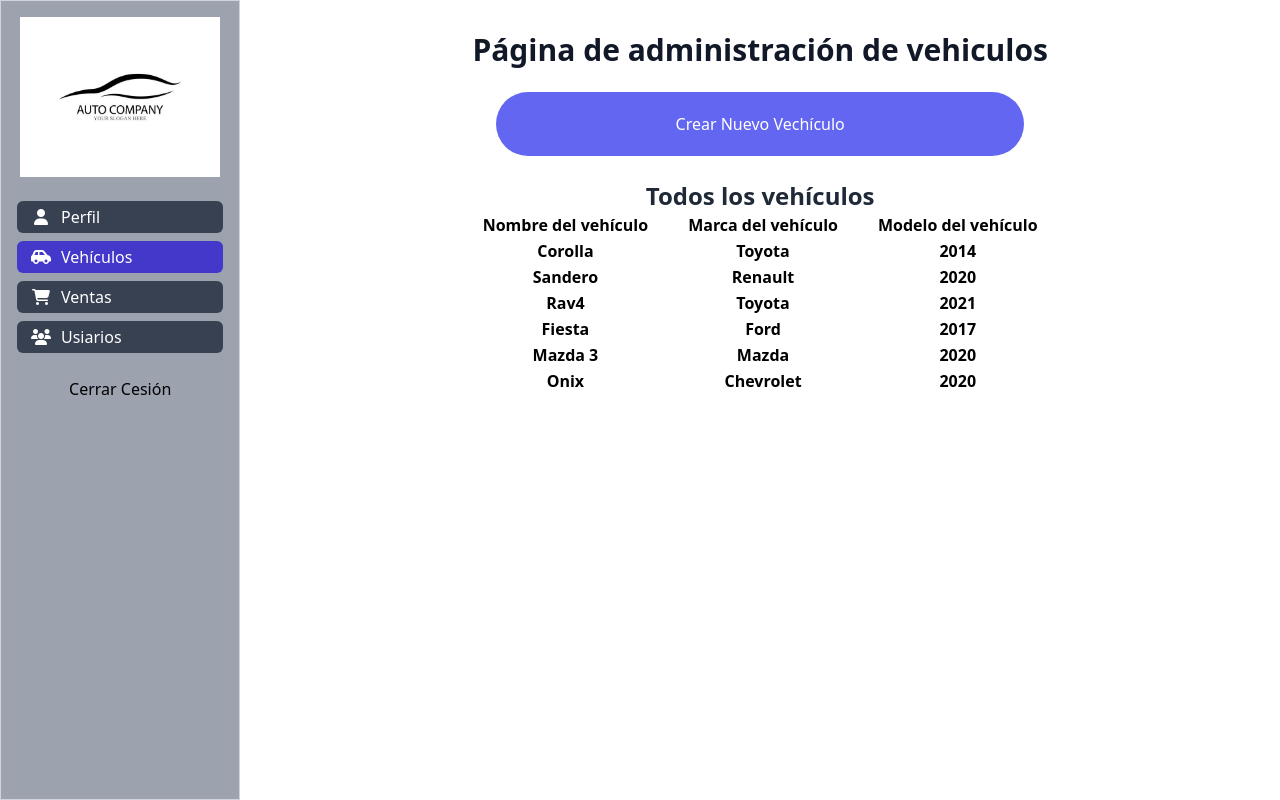
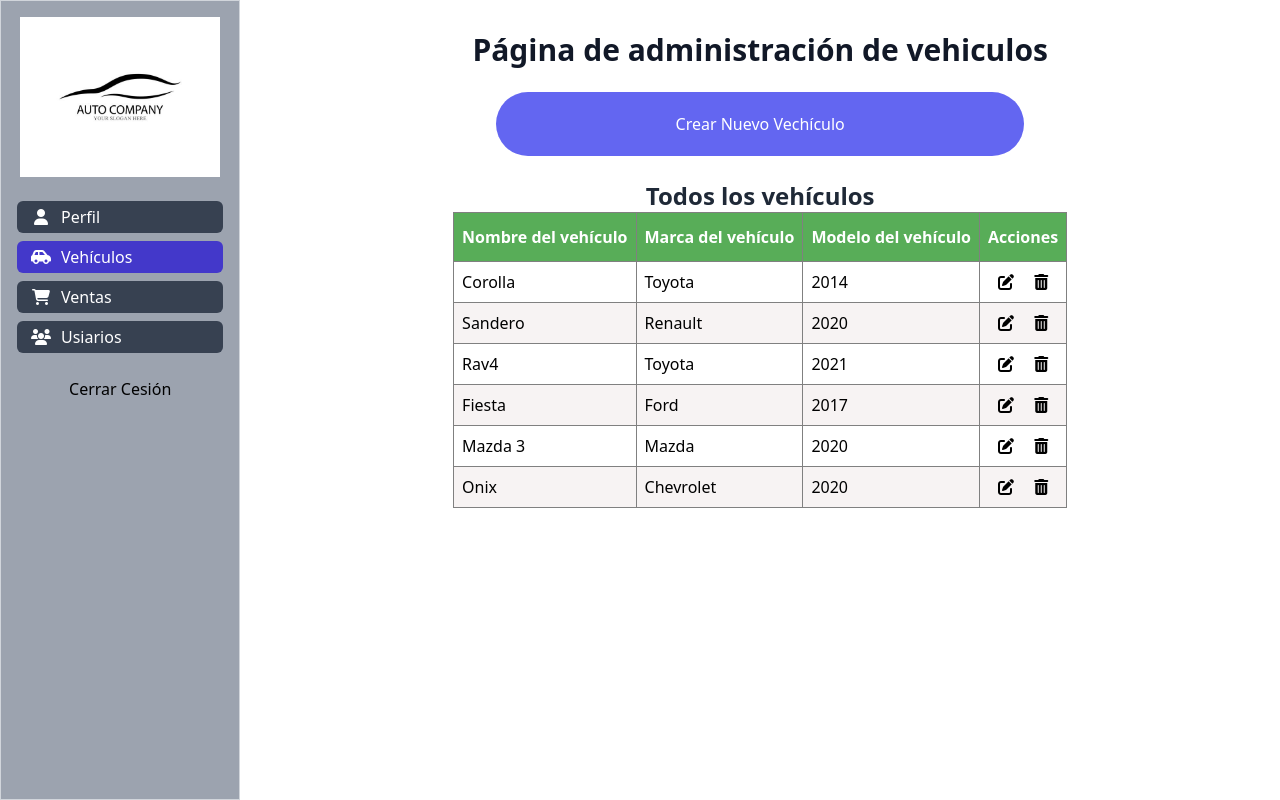
Before and after one commit to MINTIC-ciclo-3-Personal/ExplicacionConcesionario, a React (Create React App) app: page /admin/vehiculos in a window 1280 px wide. Built offline with nearby package versions, Linux system fonts and the light colour scheme.

Commit message:
no tengo server ni insomia

```diff
--- a/package.json
+++ b/package.json
@@ -7,6 +7,7 @@
     "@testing-library/react": "^13.0.1",
     "@testing-library/user-event": "^13.5.0",
     "axios": "^0.26.1",
+    "nanoid": "^3.3.3",
     "react": "^18.0.0",
     "react-dom": "^18.0.0",
     "react-router-dom": "^5.2.0",
--- a/src/pages/admin/Vehiculos.jsx
+++ b/src/pages/admin/Vehiculos.jsx
@@ -2,40 +2,41 @@
 import React, { useEffect, useRef, useState } from 'react'
 import { ToastContainer, toast } from 'react-toastify';
 import 'react-toastify/dist/ReactToastify.css';
+import { nanoid } from 'nanoid';
 
 //Realizar un formulario que le pida al usuario su edad y muestre un mensaje
 //que diga si es mayor de edad o no
 
 const vehiculosBackend = [
   {
-    nombre: "Corolla",
-    marca: "Toyota",
-    modelo: 2014
+    name: "Corolla",
+    brand: "Toyota",
+    model: 2014
   },
   {
-    nombre: "Sandero",
-    marca: "Renault",
-    modelo: 2020
+    name: "Sandero",
+    brand: "Renault",
+    model: 2020
   },
   {
-    nombre: "Rav4",
-    marca: "Toyota",
-    modelo: 2021
+    name: "Rav4",
+    brand: "Toyota",
+    model: 2021
   },
   {
-    nombre: "Fiesta",
-    marca: "Ford",
-    modelo: 2017
+    name: "Fiesta",
+    brand: "Ford",
+    model: 2017
   },
   {
-    nombre: "Mazda 3",
-    marca: "Mazda",
-    modelo: 2020
+    name: "Mazda 3",
+    brand: "Mazda",
+    model: 2020
   },
   {
-    nombre: "Onix",
-    marca: "Chevrolet",
-    modelo: 2020
+    name: "Onix",
+    brand: "Chevrolet",
+    model: 2020
   },
 
 ]
@@ -88,35 +89,112 @@
 }
 
 const TablaVehiculos = ({ listaVehiculos }) => {
+  const form=useRef(null);
   useEffect(() => {
+  }, [listaVehiculos])
+  //console.log('Este es el listado de vehiculos en el componente de tabla', listaVehiculos)
 
-  }, [listaVehiculos])
-  console.log('Este es el listado de vehiculos en el componente de tabla', listaVehiculos)
+  const submitEdit= (e)=> {
+    e.preventDefault();
+    const fd=new FormData(form.current)
+    console.log(e);
+  }
+
   return (
     <div className='flex flex-col items-center justify-center'>
       <h2 className='text-2xl font-extrabold text-gray-800'>Todos los vehículos</h2>
-      <table>
+      <form ref={form} onSubmit={submitEdit} className='w-full'>
+        <table className='tabla'>
           <thead>
             <tr>
-            <th className='px-5'>Nombre del vehículo</th>
-            <th className='px-5'>Marca del vehículo</th>
-            <th className='px-5'>Modelo del vehículo</th>
+              <th>Nombre del vehículo</th>
+              <th>Marca del vehículo</th>
+              <th>Modelo del vehículo</th>
+              <th>Acciones</th>
             </tr>
           </thead>
           <tbody>
-
             {listaVehiculos.map((vehiculo) => {
               return (
-              <tr>
-                <th>{vehiculo.nombre}</th>
-                <th>{vehiculo.marca}</th>
-                <th>{vehiculo.modelo}</th>
-              </tr>
+                <FilaVehiculo key={nanoid()} vehiculo={vehiculo} />
               )
             })}
           </tbody>
         </table>
+      </form>
     </div>
+  )
+}
+
+const FilaVehiculo = ({vehiculo}) => {
+  const [edit, setEdit] = useState(false);
+const [infoNuevoVehiculo,setInfoNuevoVehiculo]=useState({
+  name:vehiculo.name,
+  brand:vehiculo.brand,
+  model:vehiculo.model,
+})
+
+  const actualizarVehiculo =()=>{
+    console.log(infoNuevoVehiculo);
+    //enviar la info al backend
+  }
+
+
+  const eliminarVehiculo=()=>{
+
+  }
+  return (
+    <tr>
+      {edit ? (
+        <>
+          <td>
+            <input
+              className='bg-gray-50 border border-gray-600 p-2 rounded-lg m-2'
+              type="text"
+              value={infoNuevoVehiculo.name}
+              onChange={e=>setInfoNuevoVehiculo({...infoNuevoVehiculo,name:e.target.value})}
+            />
+          </td>
+          <td>
+            <input
+              className='bg-gray-50 border border-gray-600 p-2 rounded-lg m-2'
+              type="text"
+              value={infoNuevoVehiculo.brand}
+              onChange={e=>setInfoNuevoVehiculo({...infoNuevoVehiculo,brand:e.target.value})}
+            />
+          </td>
+          <td>
+            <input
+              className='bg-gray-50 border border-gray-600 p-2 rounded-lg m-2'
+              type="text"
+              value={infoNuevoVehiculo.model}
+              onChange={e=>setInfoNuevoVehiculo({...infoNuevoVehiculo,model:e.target.value})}
+            />
+          </td>
+        </>
+      ) : (
+        <>
+          <td>{vehiculo.name}</td>
+          <td>{vehiculo.brand}</td>
+          <td>{vehiculo.model}</td>
+        </>
+      )}
+
+      <td>
+        <div className='flex w-full justify-around'>
+          {edit ? (
+              <i
+                onClick={() => actualizarVehiculo()}
+                class="fa-solid fa-check text-green-700 hover:text-green-500"></i>
+          ) : (
+            <i
+              onClick={() => setEdit(!edit)}
+              className="fa-solid fa-pen-to-square hover:text-yellow-500"></i>
+          )}
+          <i onClick={()=> eliminarVehiculo()} className="fa-solid fa-trash-can hover:text-red-500"></i>
+        </div>
+      </td>
+    </tr>
   )
 }
 
@@ -130,11 +208,11 @@
 
   const submitForm = (e) => {
     e.preventDefault();
-    const fd=new FormData(form.current);
+    const fd = new FormData(form.current);
 
-    const nuevoVehiculo={};
-    fd.forEach((value,key)=> {
-      nuevoVehiculo[key]=value;
+    const nuevoVehiculo = {};
+    fd.forEach((value, key) => {
+      nuevoVehiculo[key] = value;
     });
 
     setMostrarTabla(true)
--- a/src/styles/styles.css
+++ b/src/styles/styles.css
@@ -0,0 +1,28 @@
+.tabla {
+    width: 100%;
+    margin: 10px
+    overflo
+}
+
+.tabla td,
+.tabla th {
+    padding: 8px;
+    border: 1px solid gray;
+}
+
+.tabla th {
+    background-color: rgb(88, 173, 88);
+    color: white;
+    padding-top: 12px;
+    padding-bottom: 12px;
+    text-align: left;
+}
+
+.tabla tr:nth-child(even) {
+    background-color: rgb(247, 243, 243);
+}
+
+.tabla tr:hover {
+    background-color: rgb(214, 210, 210);
+    cursor: pointer;
+}
```
Also changed, not shown: 1 other file (tests, documents, lock files or other folders). Lines whose indentation alone changed are shown as unchanged.
